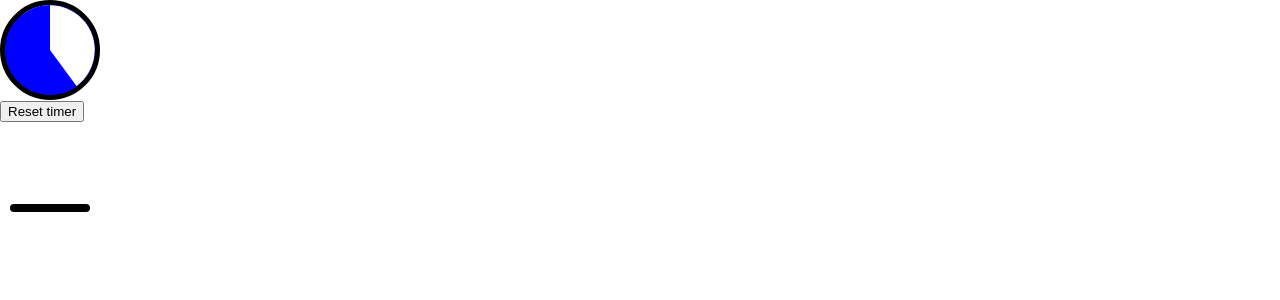
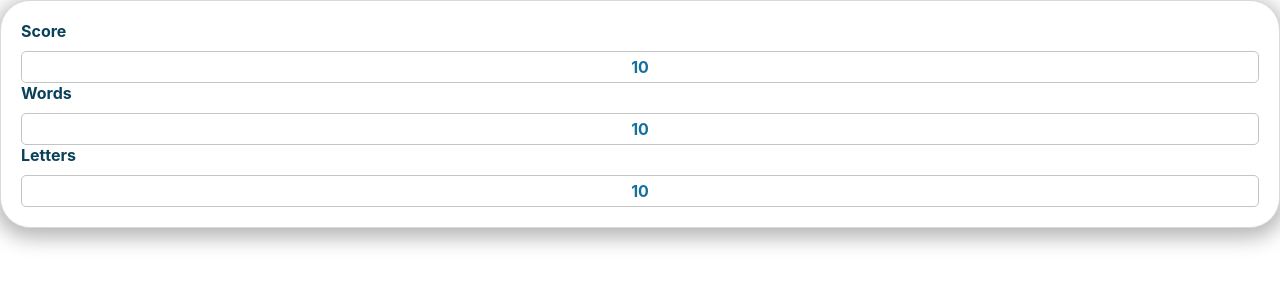
Before and after one commit to Suz8a/word-project, a React (Create React App) app: page / in a window 1280 px wide. Shown: the top 300 px of the page. Built offline with nearby package versions, Linux system fonts and the light colour scheme.

Commit message:
score-panel module created, added containerHeight prop to panel component

```diff
--- a/src/components/panel/index.tsx
+++ b/src/components/panel/index.tsx
@@ -8,13 +8,20 @@ type PanelProps = {
   content: string;
   titleColor: string;
   contentColor: string;
+  containerHeight?: string;
 };
 
-function Panel({ title, content, titleColor, contentColor }: PanelProps) {
+function Panel({
+  title,
+  content,
+  titleColor,
+  contentColor,
+  containerHeight,
+}: PanelProps) {
   return (
     <PanelContainer>
       <Text text={title} color={titleColor} fontWeight="bold" />
-      <Container width="100%" height="20px">
+      <Container width="100%" height={containerHeight}>
         <Text text={content} color={contentColor} fontWeight="bold" />
       </Container>
     </PanelContainer>
--- /dev/null
+++ b/src/modules/score-panel/index.tsx
@@ -0,0 +1,37 @@
+import React from "react";
+import Panel from "../../components/panel";
+import Card from "../../elements/card";
+import { colorPalette } from "../../theme";
+
+type ScorePanelProps = {
+  score: string;
+  words: string;
+  letters: string;
+};
+
+function ScorePanel({ score, words, letters }: ScorePanelProps) {
+  return (
+    <Card width="100%" height="100%" flexDirection="column" padding="20px;">
+      <Panel
+        title="Score"
+        content={score}
+        titleColor={colorPalette.primary}
+        contentColor={colorPalette.secondary}
+      />
+      <Panel
+        title="Words"
+        content={words}
+        titleColor={colorPalette.primary}
+        contentColor={colorPalette.secondary}
+      />
+      <Panel
+        title="Letters"
+        content={letters}
+        titleColor={colorPalette.primary}
+        contentColor={colorPalette.secondary}
+      />
+    </Card>
+  );
+}
+
+export default ScorePanel;
--- a/src/pages/menu-page/index.tsx
+++ b/src/pages/menu-page/index.tsx
@@ -1,34 +1,9 @@
-import { useState } from "react";
-import Timer from "../../elements/timer";
-import NotificationButton from "../../components/notification-button";
-import { HiLightBulb } from "react-icons/hi";
-import TextButton from "../../components/text-button";
-import UnderlinedText from "../../components/underlined-text";
+import ScorePanel from "../../modules/score-panel";
+
 function MenuPage() {
-  const [reset, setReset] = useState(false);
-
-  function changeFlag() {
-    setReset(!reset);
-  }
-
   return (
     <div>
-      <Timer
-        seconds={20}
-        toggle={reset}
-        height={"100px"}
-        width={"100px"}
-        color={"blue"}
-      />
-      <button onClick={() => changeFlag()}>Reset timer</button>
-      <UnderlinedText
-        width="100px"
-        height="100px"
-        fontSize="40px"
-        textColor="transparent"
-        text=""
-        selectable={false}
-      />
+      <ScorePanel score="10" words="10" letters="10" />
     </div>
   );
 }
```
Also changed, not shown: 1 other file (tests, documents, lock files or other folders).
